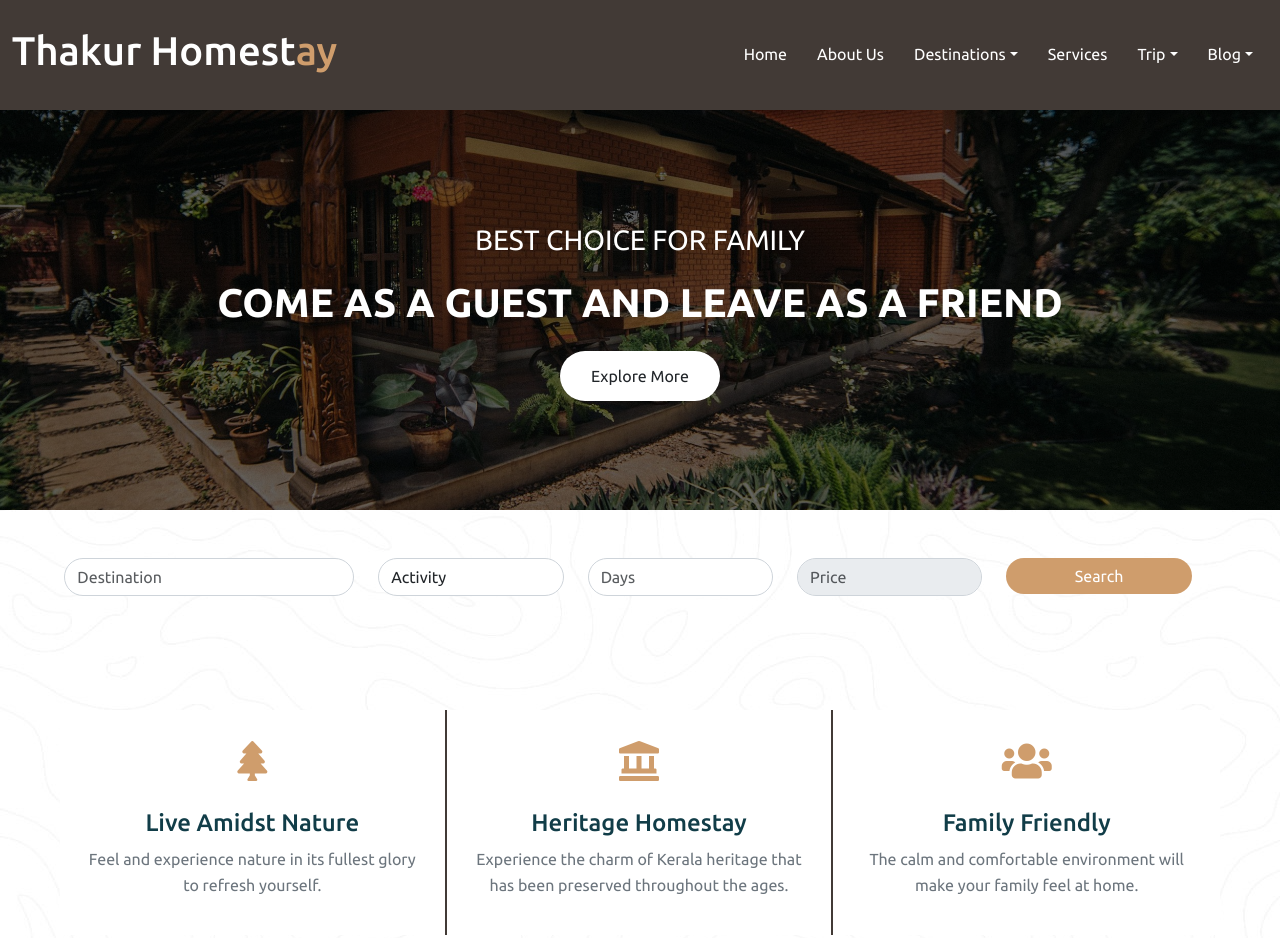
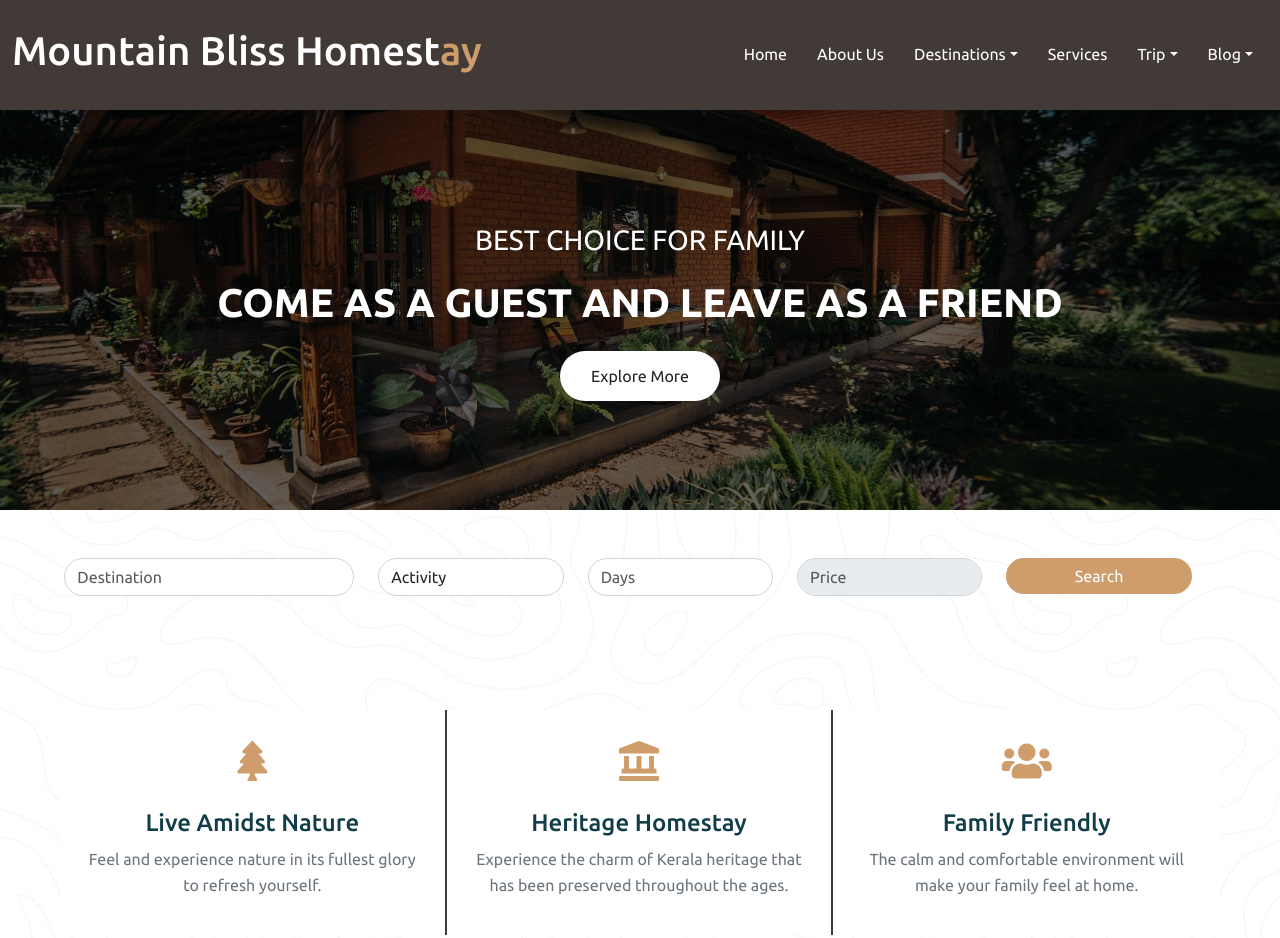
Before and after one commit to shelly507/homestay, a plain HTML site: page index.html in a window 1280 px wide. Shown: the top 938 px of the page. Drawn offline with nearby package versions, Linux system fonts and the light colour scheme.

Commit message:
done
done

```diff
--- a/index.html
+++ b/index.html
@@ -4,7 +4,7 @@
 <head>
     <meta charset="UTF-8">
     <meta name="viewport" content="width=device-width, initial-scale=1.0">
-    <title>Thakur Homestay</title>
+    <title>Mountain Bliss Homestay</title>
 
     <!-- Linking Bootstrap CSS -->
     <link href="https://cdn.jsdelivr.net/npm/bootstrap@5.3.0/dist/css/bootstrap.min.css" rel="stylesheet">
@@ -29,7 +29,7 @@
         <div class="row">
             <header class="header d-flex justify-content-between align-items-center py-4">
                 <a class="navbar-brand" href="#">
-                    <h1 class="brand-title">Thakur Homest<span>ay</span></h1>
+                    <h1 class="brand-title">Mountain Bliss Homest<span>ay</span></h1>
                 </a>
                 <nav class="navbar navbar-expand-lg navbar-light">
                     <button class="navbar-toggler" type="button" data-bs-toggle="collapse"
```
